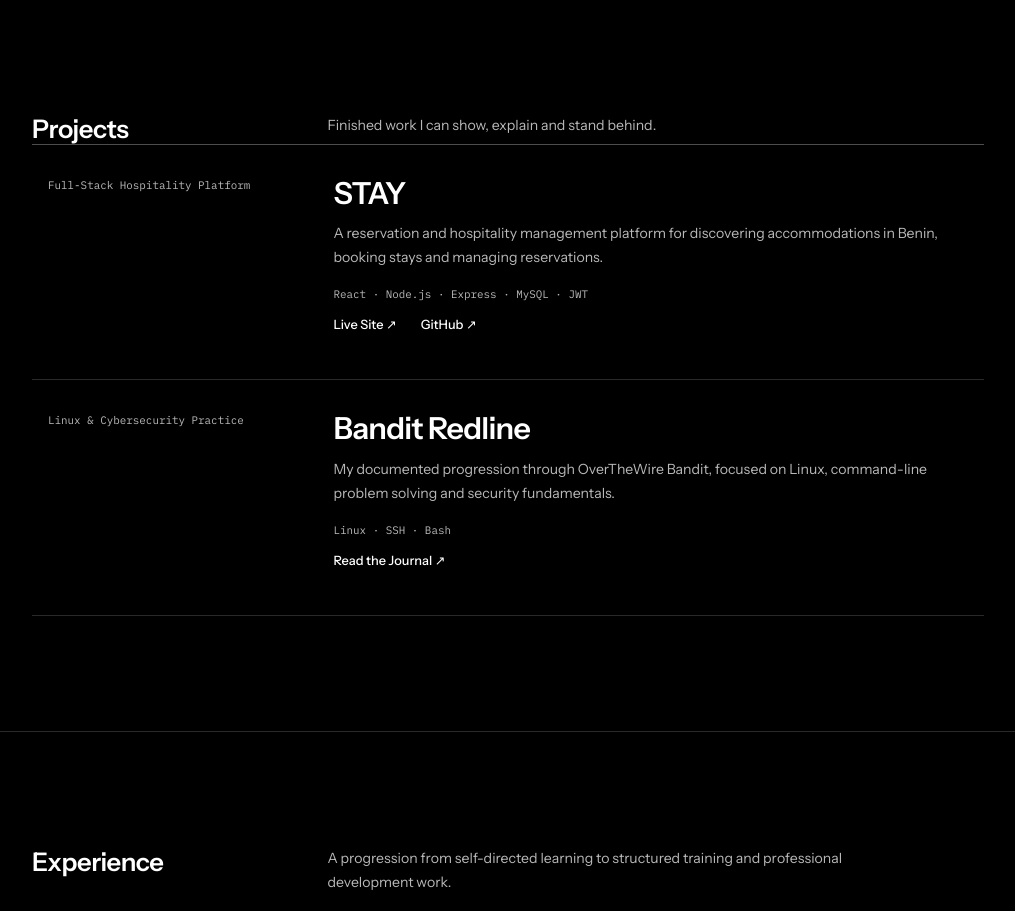
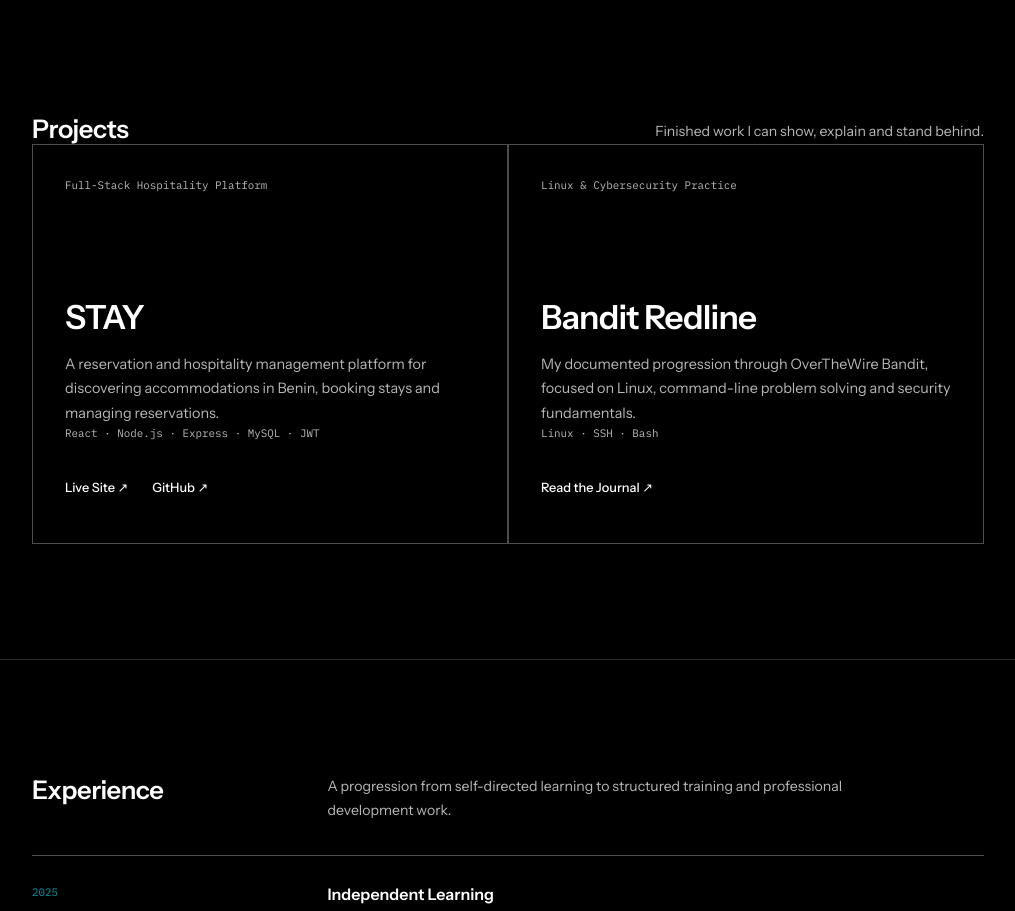
Before and after one commit to emma-dasilva-dev/emma-dasilva-portfolio, a Next.js app: page /en in a window 1280 px wide. Shown: the part 802-1713 px from the top of the page, without its empty margins (248-1263 px from the left). Built offline with nearby package versions, Linux system fonts and the light colour scheme.

Commit message:
design: restore equal visual project panels

```diff
--- a/src/components/sections/Work.module.css
+++ b/src/components/sections/Work.module.css
@@ -1,18 +1,18 @@
 .section { padding-block:clamp(5rem,9vw,8rem); border-top:1px solid var(--color-border); }
-.sectionHeader { display:grid; grid-template-columns:minmax(10rem,.45fr) minmax(0,1fr); gap:var(--space-10); align-items:start; margin-bottom:var(--space-10); }
+.sectionHeader { display:flex; align-items:end; justify-content:space-between; gap:var(--space-8); margin-bottom:var(--space-10); }
 .sectionHeader h2 { margin:0; font-size:clamp(1.35rem,2vw,1.75rem); font-weight:600; line-height:1.15; letter-spacing:-.02em; }
-.sectionHeader p { max-width:34rem; margin:0; color:var(--color-text-muted); font-size:.88rem; line-height:1.7; }
-.projects { border-top:1px solid var(--color-border-strong); }
-.project { display:grid; grid-template-columns:minmax(10rem,.45fr) minmax(0,1fr); gap:var(--space-10); min-height:0; padding:var(--space-8) var(--space-4); border:0; border-bottom:1px solid var(--color-border); background:var(--color-black); transition:background-color var(--motion-standard) var(--ease-standard),color var(--motion-standard) var(--ease-standard); }
-.project:hover,.project:focus-within { background:var(--color-accent); color:var(--color-black); }
-.projectType { grid-column:1; grid-row:1 / span 4; margin:0; color:var(--color-text-muted); font-family:var(--font-mono); font-size:.68rem; line-height:1.6; transition:color var(--motion-standard) var(--ease-standard); }
-.project h3 { grid-column:2; margin:0; font-size:clamp(1.35rem,2.4vw,1.9rem); font-weight:600; line-height:1.1; letter-spacing:-.025em; }
-.summary { grid-column:2; max-width:38rem; margin:var(--space-3) 0 0; color:var(--color-text-muted); font-size:.88rem; line-height:1.7; transition:color var(--motion-standard) var(--ease-standard); }
-.stack { grid-column:2; margin:var(--space-4) 0 0; color:var(--color-text-muted); font-family:var(--font-mono); font-size:.68rem; line-height:1.6; transition:color var(--motion-standard) var(--ease-standard); }
-.links { grid-column:2; display:flex; flex-wrap:wrap; gap:var(--space-6); margin-top:var(--space-5); }
+.sectionHeader p { max-width:31rem; margin:0; color:var(--color-text-muted); font-size:.88rem; line-height:1.7; }
+.projects { display:grid; grid-template-columns:repeat(2,minmax(0,1fr)); gap:var(--space-5); align-items:stretch; }
+.project { display:flex; min-height:25rem; height:100%; flex-direction:column; padding:clamp(var(--space-6),3vw,var(--space-8)); border:1px solid var(--color-border-strong); background:var(--color-black); transition:background-color var(--motion-standard) var(--ease-standard),border-color var(--motion-standard) var(--ease-standard),color var(--motion-standard) var(--ease-standard); }
+.project:hover,.project:focus-within { background:var(--color-accent); border-color:var(--color-accent); color:var(--color-black); }
+.projectType { margin:0 0 auto; color:var(--color-text-muted); font-family:var(--font-mono); font-size:.68rem; line-height:1.6; transition:color var(--motion-standard) var(--ease-standard); }
+.project h3 { margin:0; font-size:clamp(1.6rem,2.6vw,2.1rem); font-weight:600; line-height:1.08; letter-spacing:-.025em; }
+.summary { max-width:35rem; margin:var(--space-4) 0 0; color:var(--color-text-muted); font-size:.9rem; line-height:1.7; transition:color var(--motion-standard) var(--ease-standard); }
+.stack { margin:var(--space-5) 0 0; color:var(--color-text-muted); font-family:var(--font-mono); font-size:.68rem; line-height:1.6; transition:color var(--motion-standard) var(--ease-standard); }
+.links { display:flex; flex-wrap:wrap; gap:var(--space-6); margin-top:var(--space-6); }
 .links a { display:inline-flex; align-items:center; min-height:44px; color:var(--color-text); font-size:.8rem; font-weight:500; text-decoration:none; transition:color var(--motion-fast) var(--ease-standard); }
 .project:hover .projectType,.project:hover .summary,.project:hover .stack,.project:focus-within .projectType,.project:focus-within .summary,.project:focus-within .stack { color:rgb(0 0 0 / .7); }
 .project:hover .links a,.project:focus-within .links a { color:var(--color-black); }
 .project:hover .links a:hover,.project:hover .links a:focus-visible,.project:focus-within .links a:hover,.project:focus-within .links a:focus-visible { color:rgb(0 0 0 / .6); }
-@media (max-width:47.9375rem) { .section { padding-block:var(--space-16); } .sectionHeader,.project { grid-template-columns:1fr; gap:var(--space-4); } .sectionHeader { margin-bottom:var(--space-8); } .project { padding:var(--space-6) var(--space-3); } .projectType,.project h3,.summary,.stack,.links { grid-column:1; grid-row:auto; } }
+@media (max-width:47.9375rem) { .section { padding-block:var(--space-16); } .sectionHeader { align-items:flex-start; flex-direction:column; gap:var(--space-3); } .projects { grid-template-columns:1fr; } .project { min-height:20rem; } }
 @media (prefers-reduced-motion:reduce) { .project,.projectType,.summary,.stack,.links a { transition:none; } }
```
